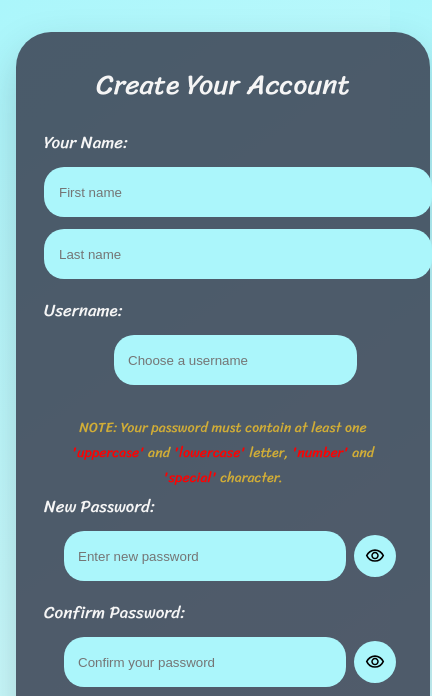
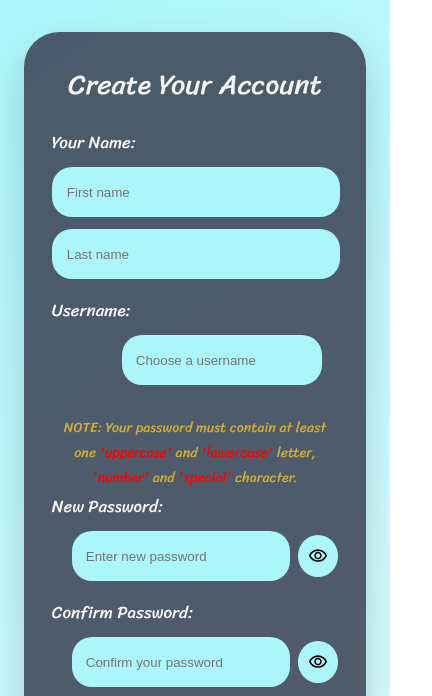
Before and after one commit to dal-zo-mung/M-Music, a website: page public/html/Register.html in a window 390 px wide. Shown: the top 696 px of the page, 432 px wide, since content can reach past the window. Drawn offline with Linux system fonts and the light colour scheme; files that its build step writes are made by us from their sources; files whose address does not match are found by name.

Commit message:
Adjust container width and media query breakpoint

```diff
--- a/public/css/Register.css
+++ b/public/css/Register.css
@@ -6,7 +6,7 @@ body {
 }
 
 #container {
-  width: min(420px, 100%);
+  width: min(420px,80%);
   margin: 0 auto;
   background-color: #363c4ed5;
   border-radius: 35px;
@@ -286,9 +286,10 @@ h3 {
   color: #0ea8d3;
   text-decoration: underline;
 }
-@media (max-width: 480px) {
+@media (max-width: 520px) {
+
   .box1 {
-    width: 100%;
+    width: 90%;
   }
 
   #box12 {
```
